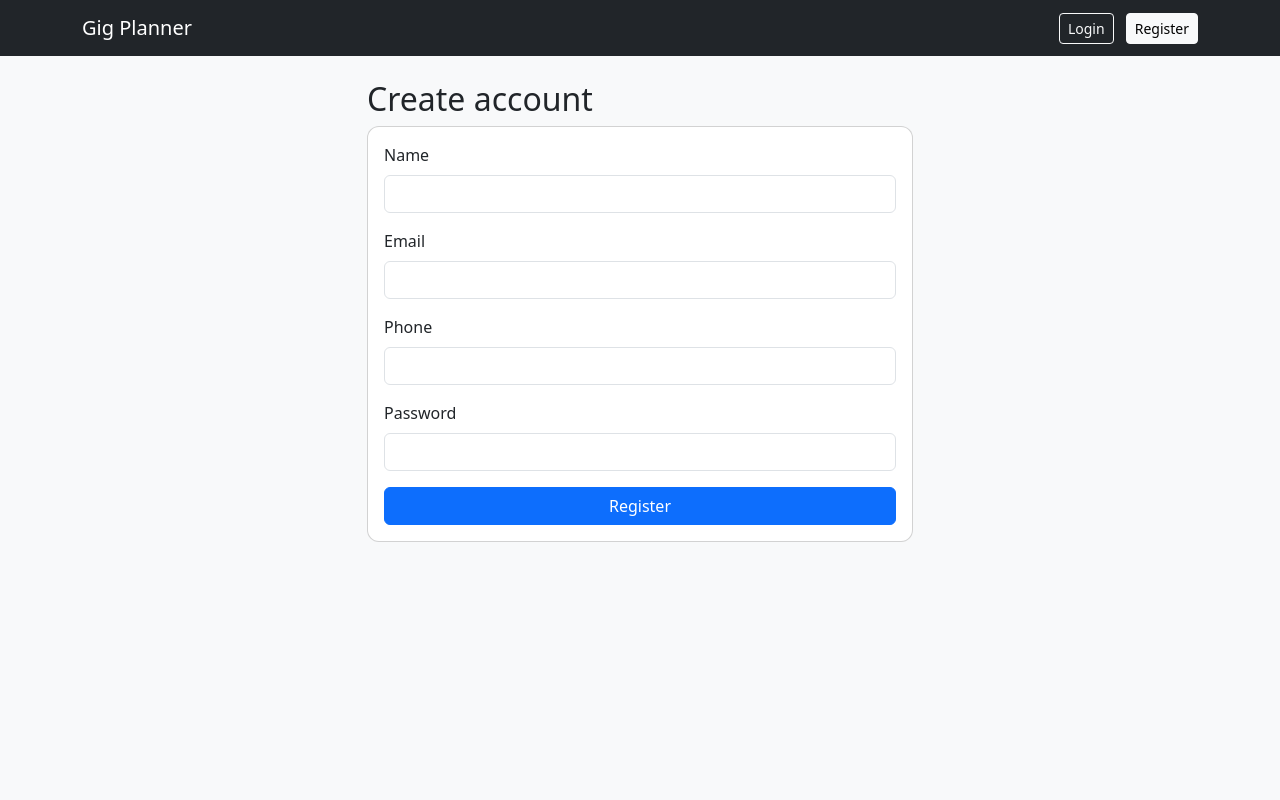
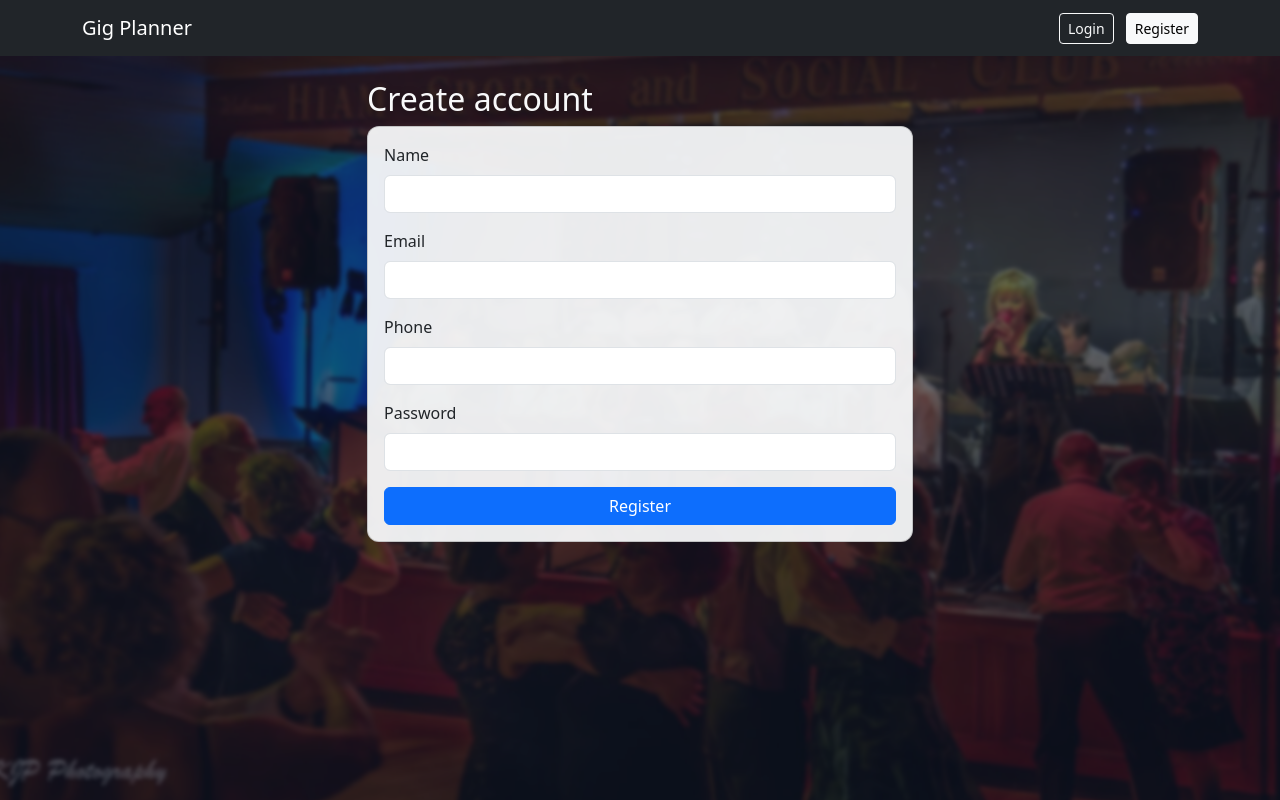
Before and after one commit to s-andrews/gigplanner, a Flask app: page /register in a window 1280 px wide. Run offline with Flask 3, Linux system fonts and the light colour scheme.

Commit message:
Set umbrella image as blurred site background

```diff
--- a/static/css/app.css
+++ b/static/css/app.css
@@ -1,3 +1,38 @@
-body { background: #f8f9fa; }
-.card { border-radius: .75rem; }
-.list-group-item { border-radius: .5rem !important; margin-bottom: .5rem; }
+body {
+  background-color: #0f172a;
+  color: #f8f9fa;
+  min-height: 100vh;
+  position: relative;
+}
+
+body::before {
+  content: '';
+  position: fixed;
+  inset: 0;
+  background-image:
+    linear-gradient(rgba(15, 23, 42, 0.62), rgba(15, 23, 42, 0.62)),
+    url('/static/images/umbrella_background.jpg');
+  background-size: cover;
+  background-position: center;
+  filter: blur(2px);
+  transform: scale(1.02);
+  z-index: -1;
+}
+
+.card {
+  border-radius: 0.75rem;
+  background-color: rgba(248, 249, 250, 0.94);
+  color: #212529;
+}
+
+.list-group-item {
+  border-radius: 0.5rem !important;
+  margin-bottom: 0.5rem;
+  background-color: rgba(248, 249, 250, 0.92);
+}
+
+h1,
+h2,
+h3 {
+  text-shadow: 0 2px 8px rgba(0, 0, 0, 0.45);
+}
```
